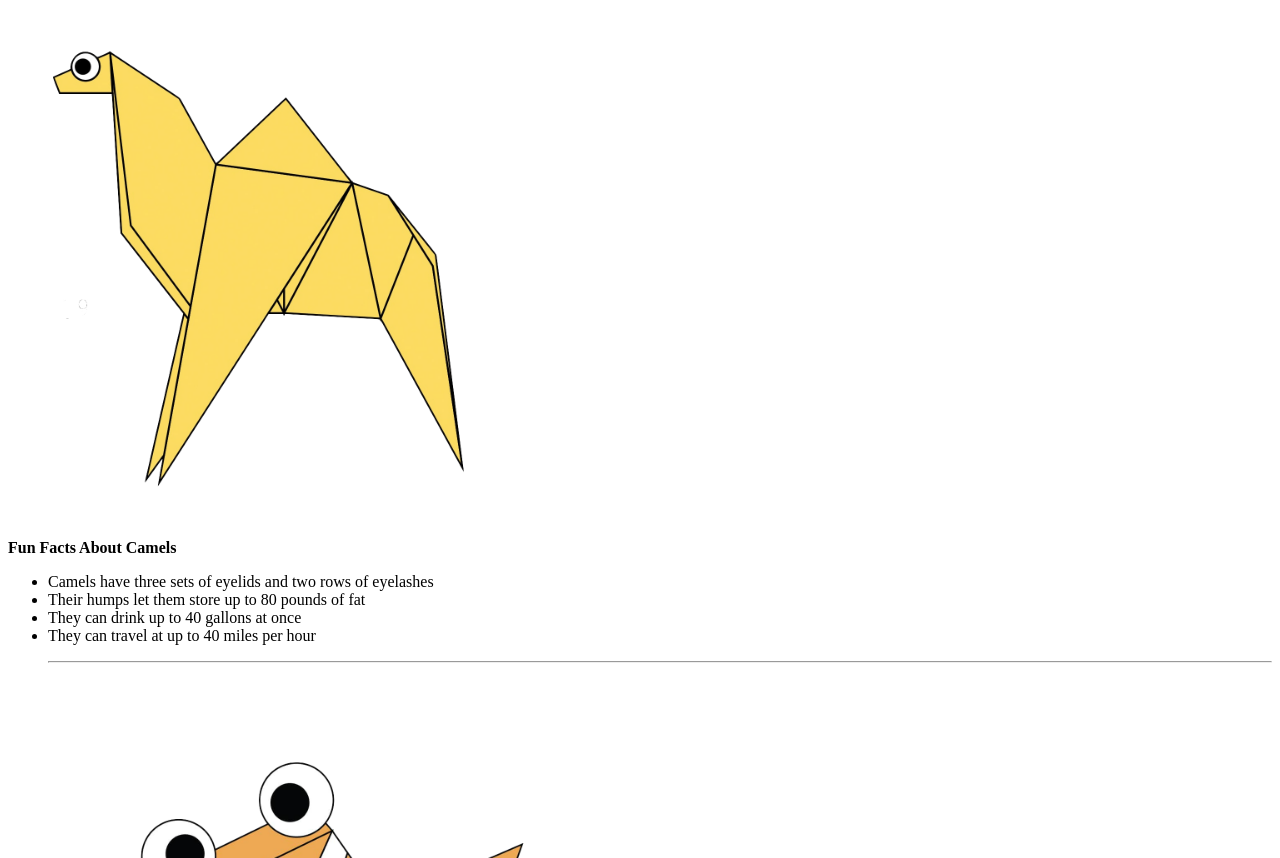
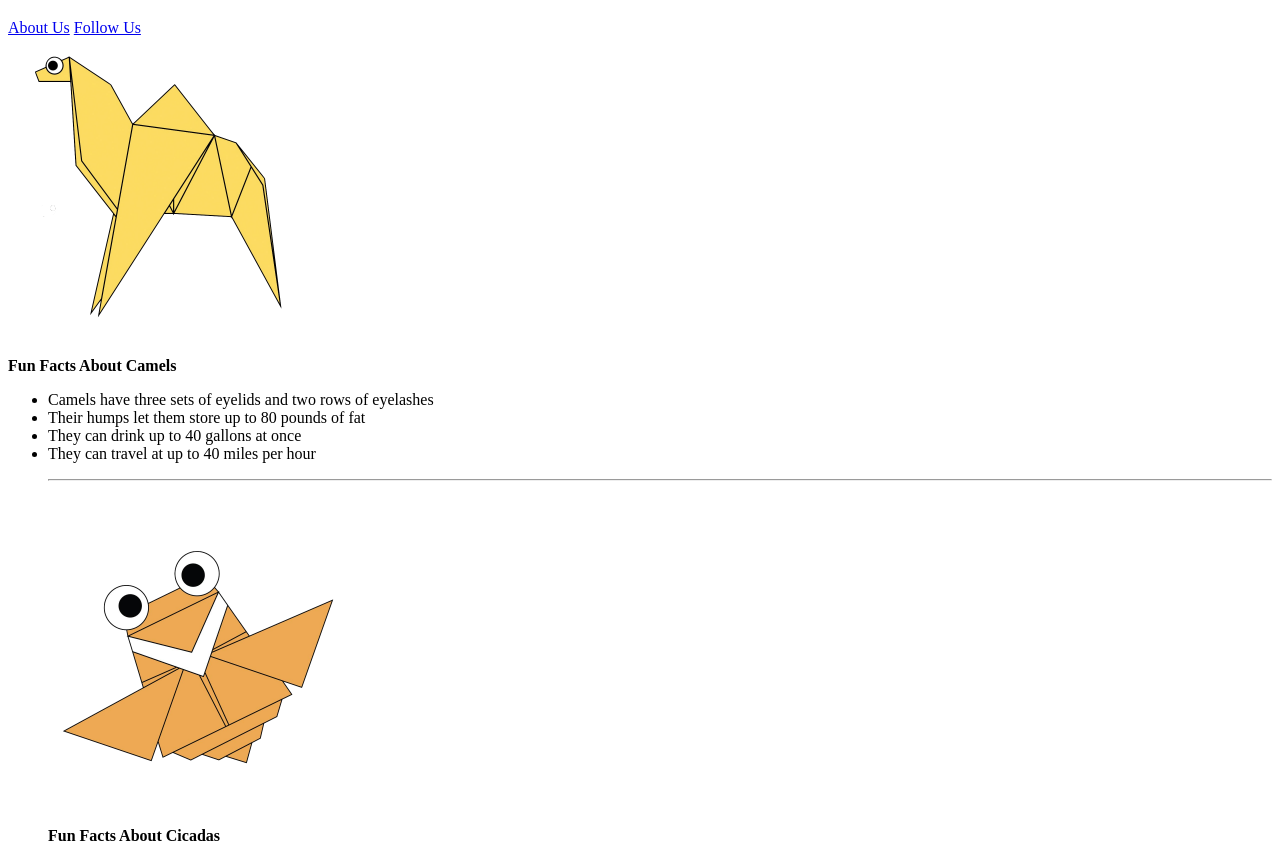
Before and after one commit to ADXvenom/C49-Project, a plain HTML site: page index.html in a window 1280 px wide. Shown: the part 61-919 px from the top of the page. Drawn offline with Linux system fonts and the light colour scheme.

Commit message:
Add files via upload

```diff
--- a/index.html
+++ b/index.html
@@ -7,7 +7,12 @@
 
     <body>
         <h1>Origami Designs</h1>
-        <a href="http://origami.me/camel/" target=”_blank”><img src="OrigamiImages/images/camel.png" width="500" height="500"></a>
+
+        <a href="aboutUs.html">About Us</a>
+        <a href="followUs.html">Follow Us</a>
+        <br>
+
+        <a href="http://origami.me/camel/"><img src="OrigamiImages/images/camel.png" width="300" height="300"></a>
         <p><b>Fun Facts About Camels</b>
             <ul>
                 <li>Camels have three sets of eyelids and two rows of eyelashes
@@ -17,7 +22,7 @@
             </ol>
         </p>
         <hr><br>
-        <a href="http://origami.me/flying-cicada/" target=”_blank”><img src="OrigamiImages/images/cicada.png" width="500" height="500"></a>
+        <a href="http://origami.me/flying-cicada/"><img src="OrigamiImages/images/cicada.png" width="300" height="300"></a>
         <p><b>Fun Facts About Cicadas</b>
             <ul>
                 <li>Cicadas live on all continents except Antarctica
@@ -27,7 +32,7 @@
             </ol>
         </p>
         <hr><br>
-        <a href="http://origami.me/pigeon/" target=”_blank”><img src="OrigamiImages/images/pigeon.png" width="500" height="500"></a>
+        <a href="http://origami.me/pigeon/"><img src="OrigamiImages/images/pigeon.png" width="300" height="300"></a>
         <p><b>Fun Facts About Pigeons</b>
             <ul>
                 <li>Pigeons can recognise each letter of the human alphabet
@@ -37,7 +42,7 @@
             </ol>
         </p>
         <hr><br>
-        <a href="http://origami.me/panda/" target=”_blank”><img src="OrigamiImages/images/panda.png" width="500" height="500"></a>
+        <a href="http://origami.me/panda/"><img src="OrigamiImages/images/panda.png" width="300" height="300"></a>
         <p><b>Fun Facts About Pandas</b>
             <ul>
                 <li>Pandas learn how to climb at 5 months old
```
